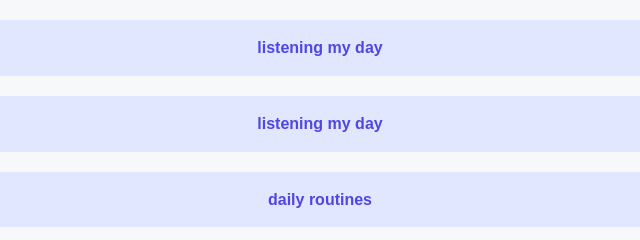
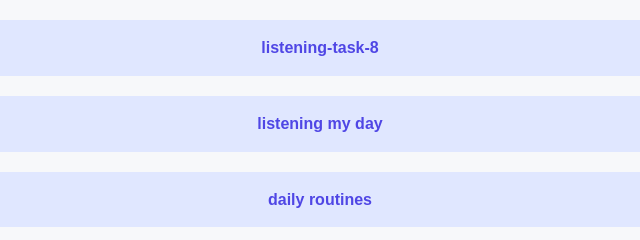
Before and after one commit to nataliafedosyk-ai/bug-free-octo-fiesta, a plain HTML site: page index.html in a window 1280 px wide. Shown: the top 240 px of the page, 320-960 px from the left. Drawn offline with Linux system fonts and the light colour scheme.

Commit message:
Update index.html

```diff
--- a/index.html
+++ b/index.html
@@ -58,7 +58,7 @@
 </head>
 <body>
   <div style="text-align: center; margin: 20px; padding: 15px; background: #e0e7ff; border-radius: 8px;">
-    <a href="ukrainian_daily_routine" style="margin: 0 15px; font-weight: bold; color: #4f46e5; text-decoration: none; font-family: sans-serif;">listening my day</a>
+    <a href="listening_daily_routine" style="margin: 0 15px; font-weight: bold; color: #4f46e5; text-decoration: none; font-family: sans-serif;">listening-task-8</a>
 </div>
   <div style="text-align: center; margin: 20px; padding: 15px; background: #e0e7ff; border-radius: 8px;">
     <a href="ukrainian_daily_routine_listening_matching.html" style="margin: 0 15px; font-weight: bold; color: #4f46e5; text-decoration: none; font-family: sans-serif;">listening my day</a>
```
